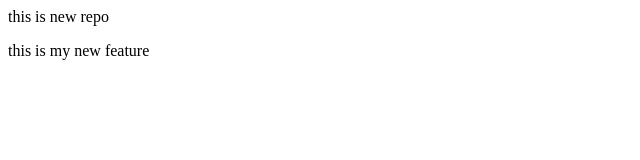
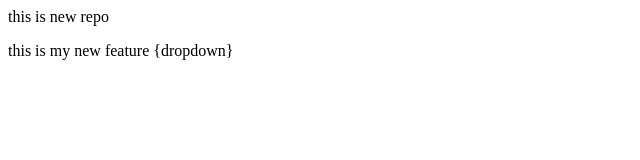
Before and after one commit to Sushu02/localrepo, a plain HTML site: page index.html in a window 1280 px wide. Shown: the full height of the page, 0-640 px from the left. Drawn offline with Linux system fonts and the light colour scheme.

Commit message:
Add dropdown

```diff
--- a/index.html
+++ b/index.html
@@ -1,2 +1,2 @@
 <p>this is new repo</p>
-<p>this is my new feature</p>
+<p>this is my new feature {dropdown}</p>
```
